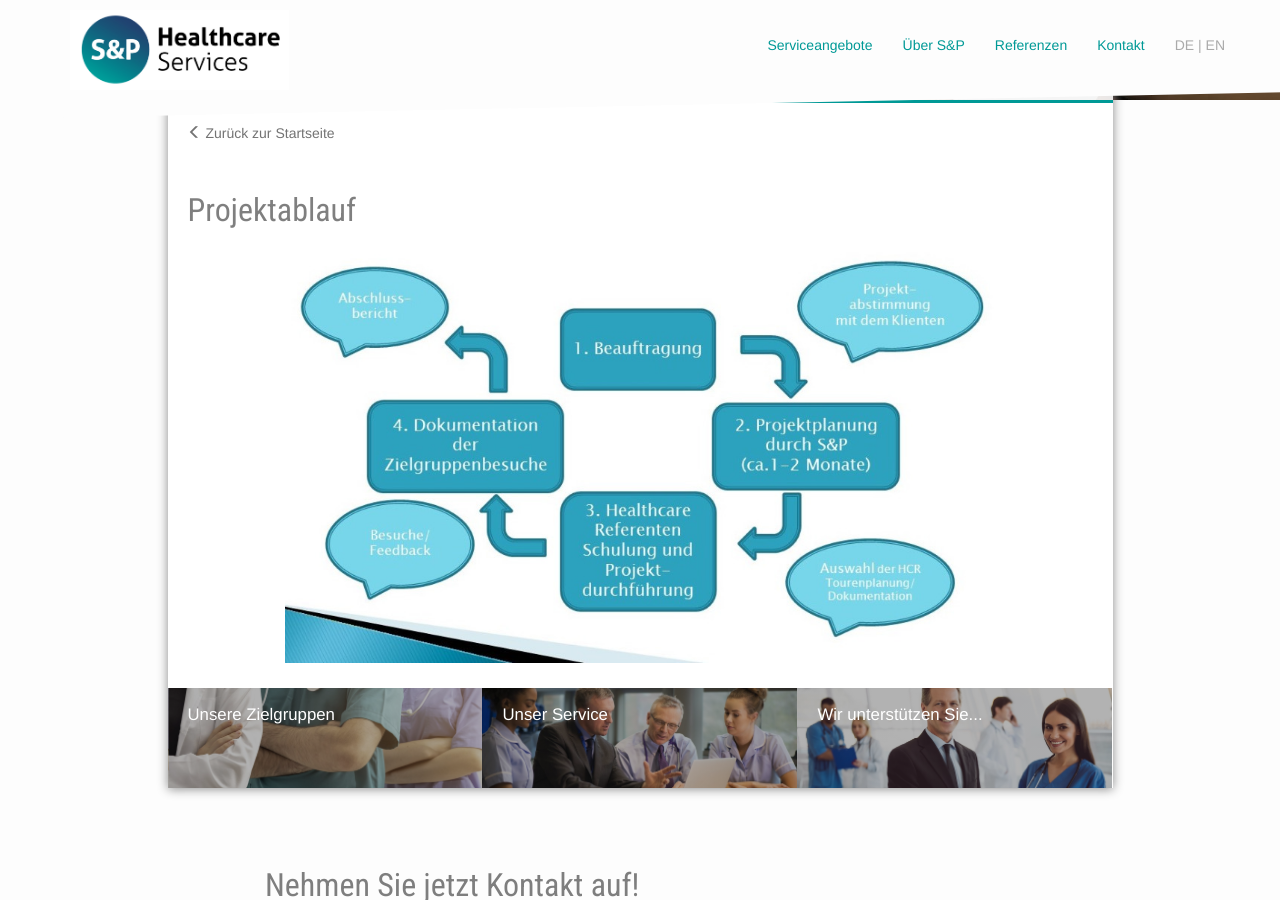
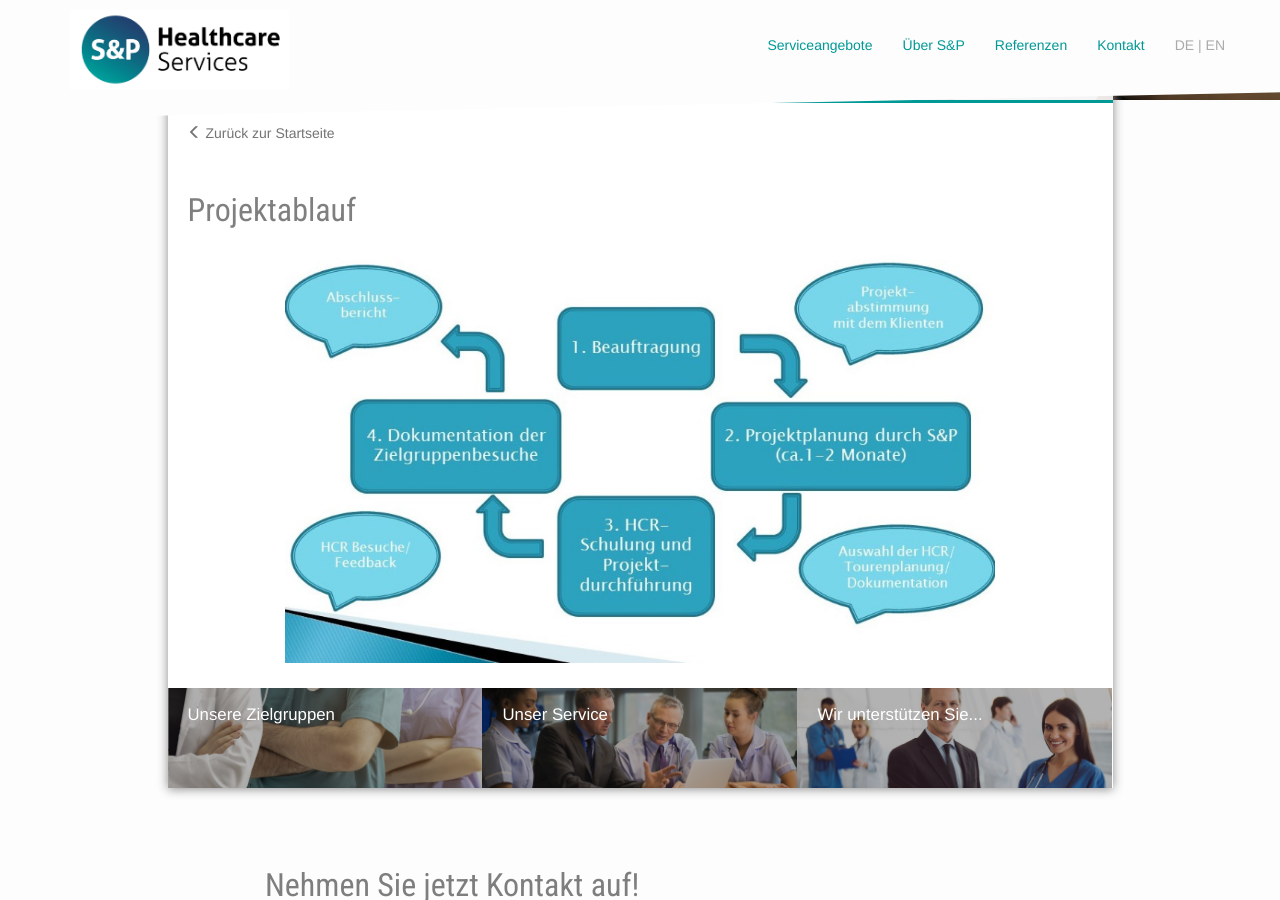
Before and after one commit to samlawski/sp-healthcare, a Jekyll site: the page built from projektablauf.html, in a window 1280 px wide and 900 px high, scrolled down 500 px. Built offline with Jekyll 4.4.1, drawn with Linux system fonts in a browser that asks for light colours; nearby versions of some CDN libraries.

Commit message:
Updated 4 files via CloudCannon

```diff
--- a/projektablauf.html
+++ b/projektablauf.html
@@ -11,7 +11,7 @@
 <div>
   <div class="row">
     <div class="col-sm-offset-1 col-sm-10">
-      <img alt="Projektablauf Grafik" class="img-responsive editable" src="/uploads/projektablauf-1.jpg" width="951" />
+      <img alt="Projektablauf Grafik" class="img-responsive editable" src="/uploads/projektablauf-1-3.jpg" width="951" />
     </div>
   </div>
 </div>
```
Also changed, not shown: uploads/projektablauf-1-1.jpg (added), uploads/projektablauf-1-2.jpg (added), uploads/projektablauf-1-3.jpg (added).
